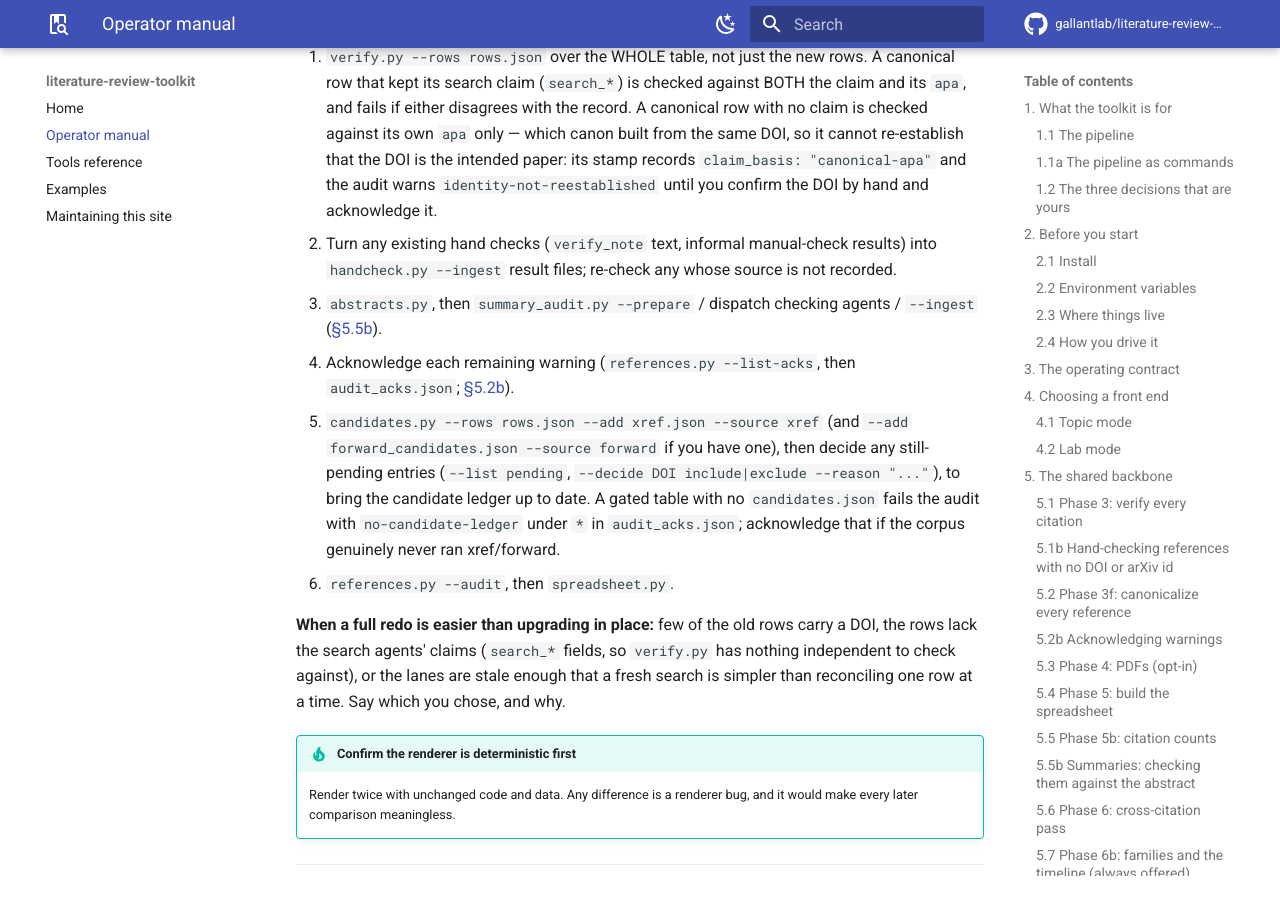
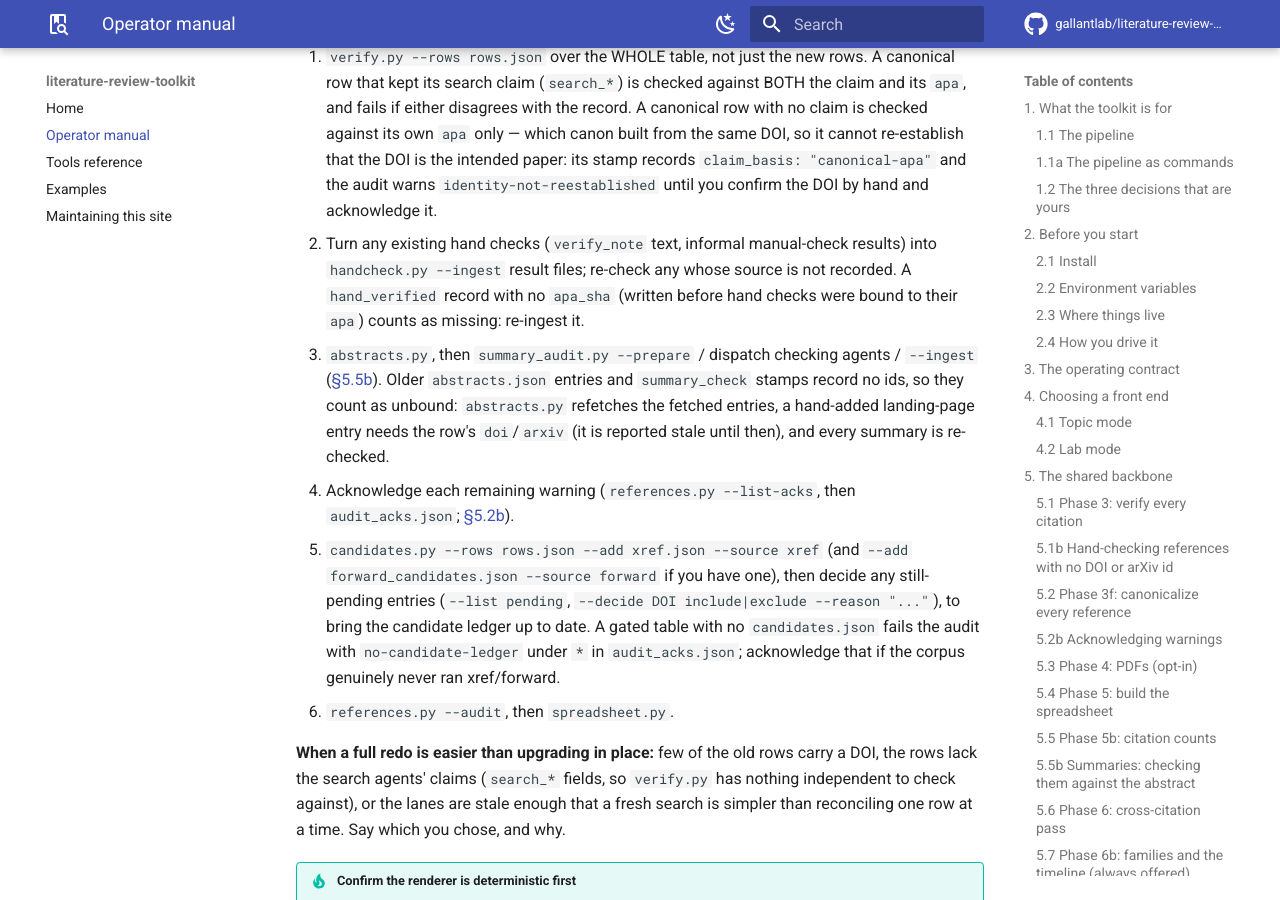
Before and after one commit to gallantlab/literature-review-toolkit, an MkDocs documentation site: the page built from docs/manual.md, in a window 1280 px wide and 900 px high, scrolled down 22607 px. Built offline with MkDocs 1.6.1 and Material for MkDocs 9.7.7, drawn with Linux system fonts in a browser that asks for light colours; comment, search, counter and statistics services are not loaded; some of the changed text lies outside the part shown.

Commit message:
Reference gates, final fix wave: build dates gate every new table, s2_batch, stricter gates
Every row emitter stamps built_at; deferrals and handcheck DOI candidates use a
symmetric title_match; a journal DOI is verified only by its own record; canon
rows re-establish identity; abstracts, summary checks and hand checks are
bound to the paper and text they checked; a failed abstract fetch or merge
stops the pipeline; S2 batches isolate a rejected id; arXiv over https with
curl following redirects; the ledger records xref/forward runs; rows.json
writers refuse a file that changed under them; arXiv-only rows carry their
arXiv DOI. Upgrade notes for corpora stamped before this wave.

Version-Bump: minor
Co-Authored-By: Claude Opus 5.5 <noreply@anthropic.com>

```diff
--- a/PLAYBOOK.md
+++ b/PLAYBOOK.md
@@ -1785,9 +1785,13 @@ Procedure, in order:
    acknowledge it.
 2. Turn any existing hand checks (`verify_note` text, informal manual-check results)
    into `handcheck.py --ingest` result files; re-check any whose source is not
-   recorded.
+   recorded. A `hand_verified` record written before the hand check was bound to
+   its `apa` (no `apa_sha`) counts as missing: re-ingest it.
 3. `abstracts.py`, then `summary_audit.py --prepare` / dispatch checking agents /
-   `--ingest` (Phase 5c).
+   `--ingest` (Phase 5c). Older `abstracts.json` entries and `summary_check`
+   stamps record no ids, so they count as unbound: `abstracts.py` refetches the
+   fetched entries, a hand-added landing-page entry needs the row's `doi`/`arxiv`
+   added (it is reported stale until then), and every summary is re-checked.
 4. Acknowledge each remaining warning (`references.py --list-acks`, then
    `audit_acks.json`; Phase 3f).
 5. `candidates.py --rows rows.json --add xref_<topic>.json --source xref` (and
--- a/docs/manual.md
+++ b/docs/manual.md
@@ -909,9 +909,14 @@ row that lacks the new records, not just the new batch.
    acknowledge it.
 2. Turn any existing hand checks (`verify_note` text, informal manual-check
    results) into `handcheck.py --ingest` result files; re-check any whose source
-   is not recorded.
+   is not recorded. A `hand_verified` record with no `apa_sha` (written before
+   hand checks were bound to their `apa`) counts as missing: re-ingest it.
 3. `abstracts.py`, then `summary_audit.py --prepare` / dispatch checking agents /
    `--ingest` ([§5.5b](#55b-summaries-checking-them-against-the-abstract)).
+   Older `abstracts.json` entries and `summary_check` stamps record no ids, so
+   they count as unbound: `abstracts.py` refetches the fetched entries, a
+   hand-added landing-page entry needs the row's `doi`/`arxiv` (it is reported
+   stale until then), and every summary is re-checked.
 4. Acknowledge each remaining warning (`references.py --list-acks`, then
    `audit_acks.json`; [§5.2b](#52b-acknowledging-warnings)).
 5. `candidates.py --rows rows.json --add xref.json --source xref` (and
--- a/mkdocs.yml
+++ b/mkdocs.yml
@@ -9,7 +9,7 @@ repo_url: https://github.com/gallantlab/literature-review-toolkit
 repo_name: gallantlab/literature-review-toolkit
 edit_uri: edit/main/docs/
 copyright: >-
-  Version 1.17.0 · MIT license · Gallant Lab, UC Berkeley ·
+  Version 1.18.0 · MIT license · Gallant Lab, UC Berkeley ·
   Code and documentation written largely by Claude (Anthropic);
   <a href="https://gallantlab.org/literature-review-toolkit/#ai-disclosure">AI disclosure</a>
 
```
Also changed, not shown: README.md (+1 -1 lines), docs/index.md (+1 -1 lines), skills/literature-review/SKILL.md (+1 -1 lines), 2 other files.
